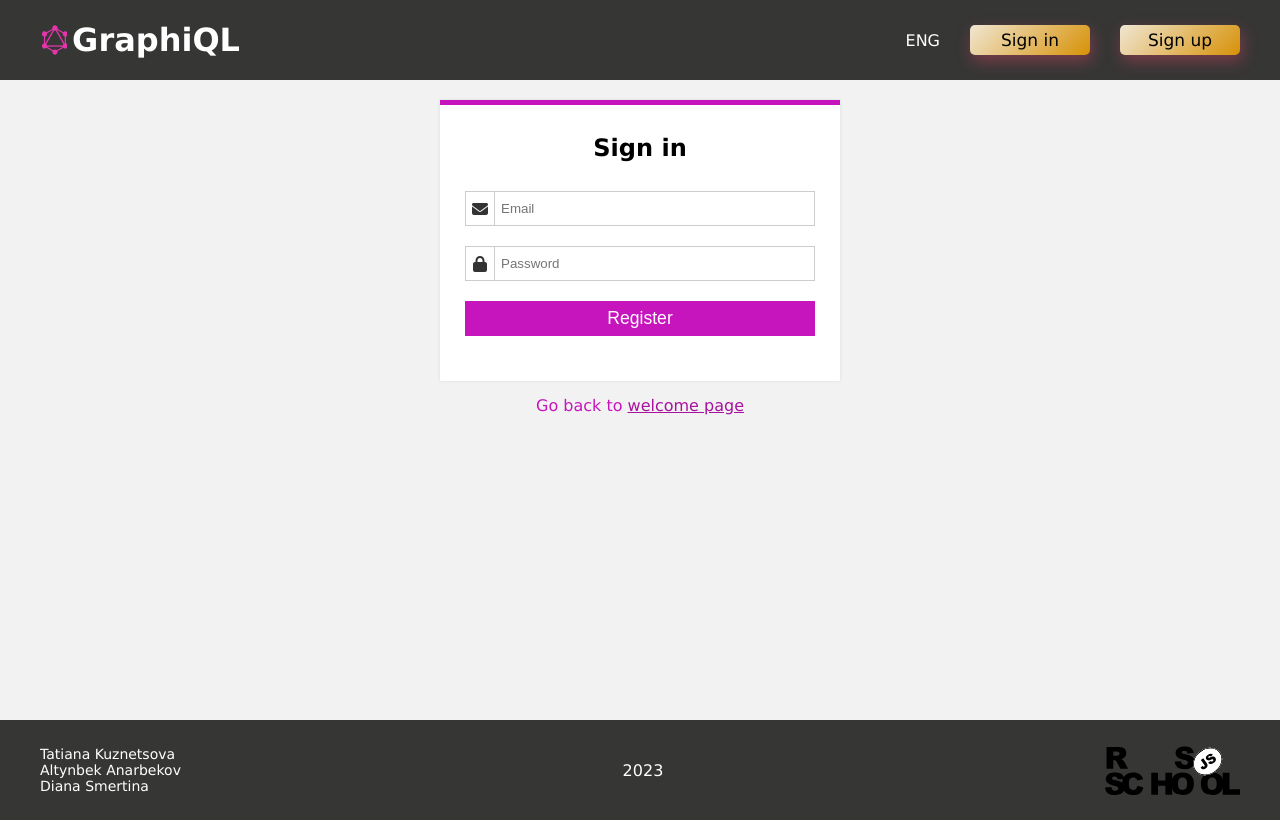
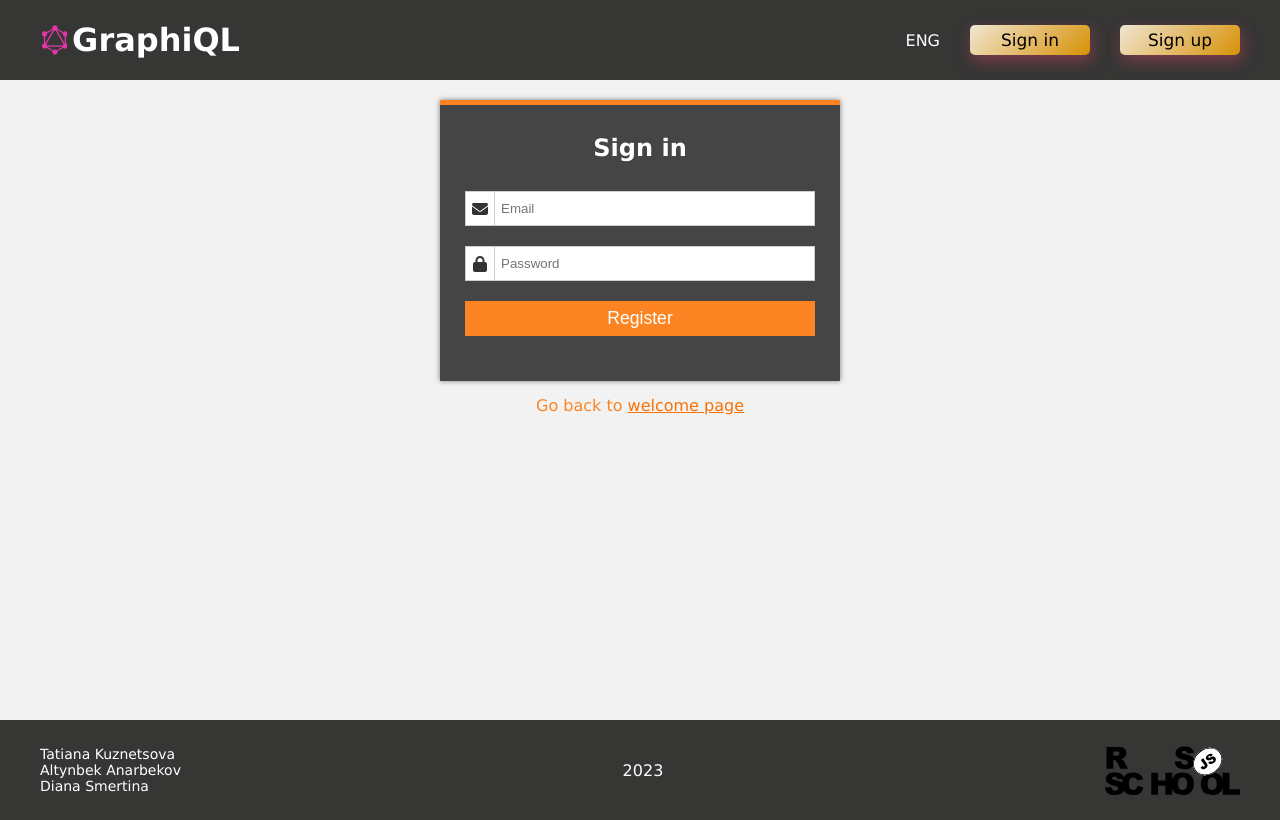
Before and after one commit to Tatiana-312/graphiql-app, a React (Vite) app in the folder graphiql-app/: page /sign-in in a window 1280 px wide. Built offline with nearby package versions, Linux system fonts and the light colour scheme; no server answers.

Commit message:
refactor: change form style

```diff
--- a/graphiql-app/src/components/AuthForm/AuthForm.module.scss
+++ b/graphiql-app/src/components/AuthForm/AuthForm.module.scss
@@ -1,5 +1,4 @@
-$yellow: #f5ba1a;
-$yellow: #c715be;
+$yellow: #fc8422;
 $black: #000000;
 $grey: #cccccc;
 @import '../../assets/styles/constants';
@@ -21,7 +20,7 @@
 }
 
 .form_wrapper {
-  background: #fff;
+  background: #454545;
   width: 400px;
   max-width: 100%;
   box-sizing: border-box;
@@ -32,7 +31,7 @@
   border-top: 5px solid $yellow;
 
   -moz-box-shadow: 0 0 3px rgba(0, 0, 0, 0.1);
-  box-shadow: 0 0 3px rgba(0, 0, 0, 0.1);
+  box-shadow: 0 0 5px rgba(0, 0, 0, 0.5);
 
   transform-origin: 50% 0%;
 
@@ -44,6 +43,7 @@
   opacity: 0;
 
   h2 {
+    color: white;
     font-size: 1.5em;
     line-height: 1.5em;
     margin: 0;
```
